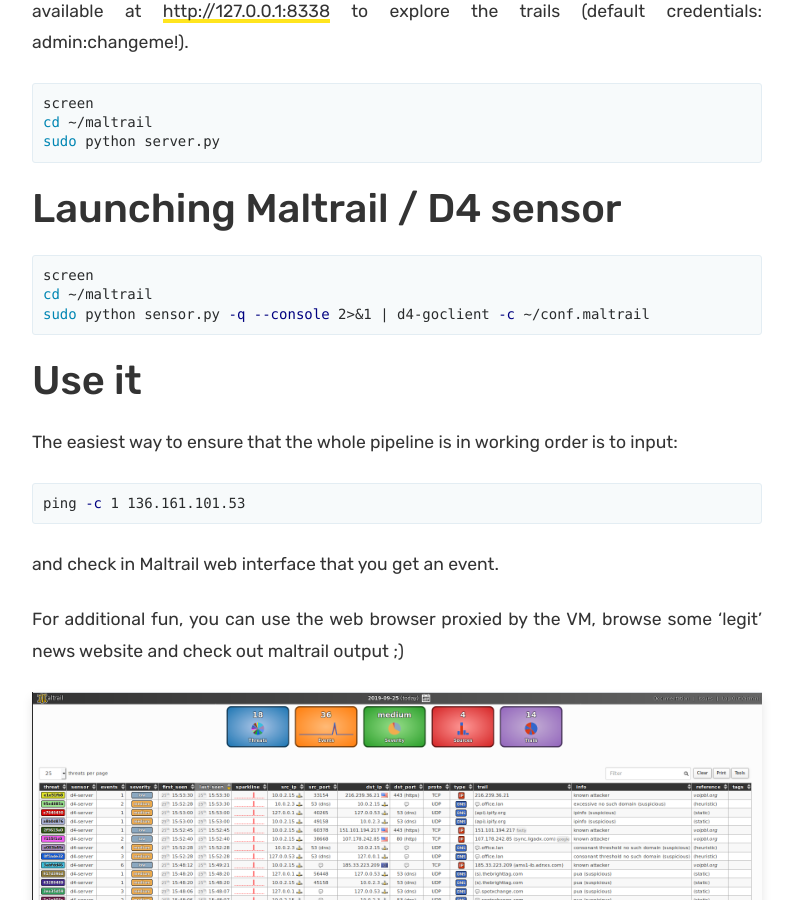
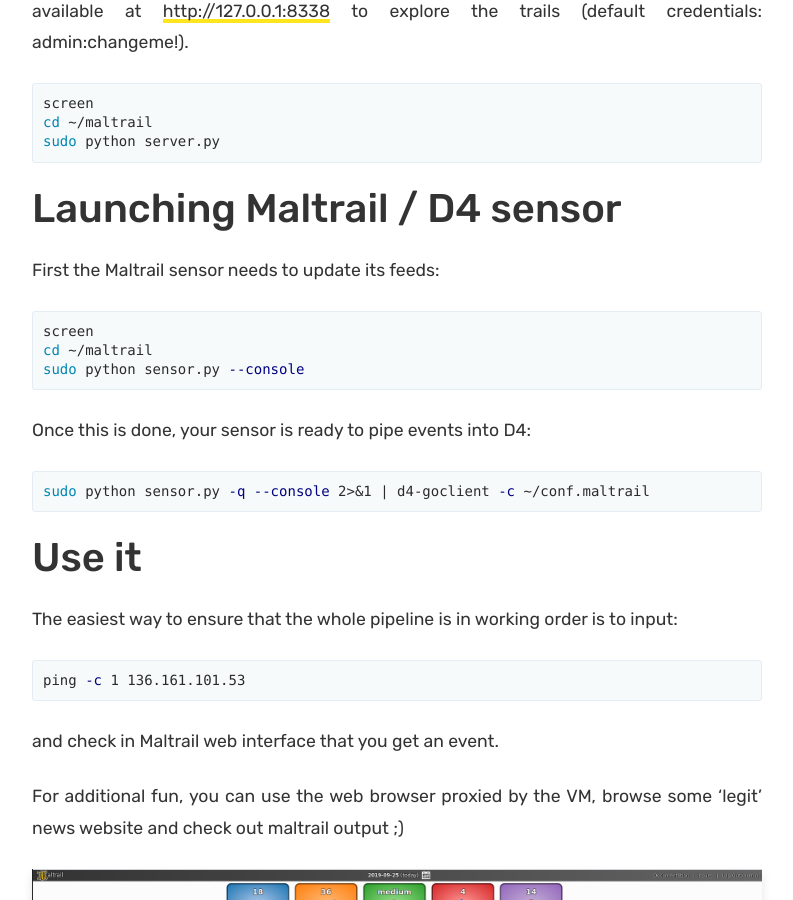
Before and after one commit to D4-project/d4-website, a Jekyll site: the page built from _posts/2019-09-25-maltrail-integration.md, in a window 1280 px wide and 900 px high, scrolled down 4430 px. Shown: the whole window, without its empty margins (433-1226 px from the left). Built offline with Jekyll 4.4.1, drawn with Linux system fonts in a browser that asks for light colours.

Commit message:
chg: [maltrail] fetch feeds first

```diff
--- a/_posts/2019-09-25-maltrail-integration.md
+++ b/_posts/2019-09-25-maltrail-integration.md
@@ -164,9 +164,16 @@
 
 # Launching Maltrail / D4 sensor
 
+First the Maltrail sensor needs to update its feeds:
 {% highlight shell %}
 screen
 cd ~/maltrail
+sudo python sensor.py --console
+{% endhighlight %}
+
+Once this is done, your sensor is ready to pipe events into D4:
+
+{% highlight shell %}
 sudo python sensor.py -q --console 2>&1 | d4-goclient -c ~/conf.maltrail
 {% endhighlight %}
 
```
